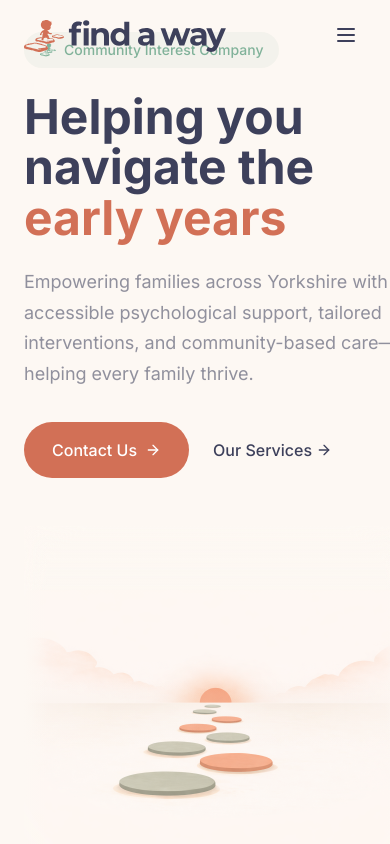
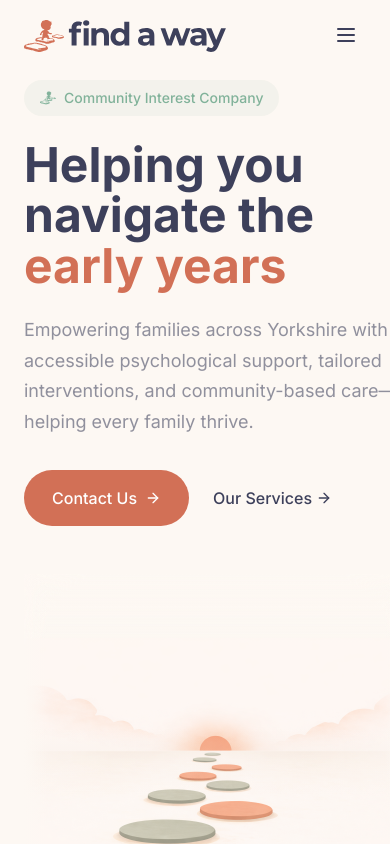
Before and after one commit to findaway-creator/findaway-website, a Next.js app: page / in a window 390 px wide. Shown: the top 844 px of the page. Built offline with nearby package versions, Linux system fonts and the light colour scheme.

Commit message:
Fix mobile hero section spacing for fixed header

```diff
--- a/app/page.tsx
+++ b/app/page.tsx
@@ -124,8 +124,8 @@ export default function FindAWayWebsite() {
 
       {/* Hero Section - h-screen keeps news banner visible */}
       <section className="h-screen flex flex-col">
-        {/* Main hero content - flex-1 fills space, flex-col justify-center vertically centers, pt-8 offsets for nav */}
-        <div className="flex-1 flex flex-col justify-center pt-8">
+        {/* Main hero content - flex-1 fills space, flex-col justify-center vertically centers, pt offsets for nav */}
+        <div className="flex-1 flex flex-col justify-center pt-20 md:pt-8">
           <div className="max-w-6xl mx-auto px-6 w-full">
             <div className="grid md:grid-cols-2 gap-12 items-center">
               <div className="fade-up">
```
